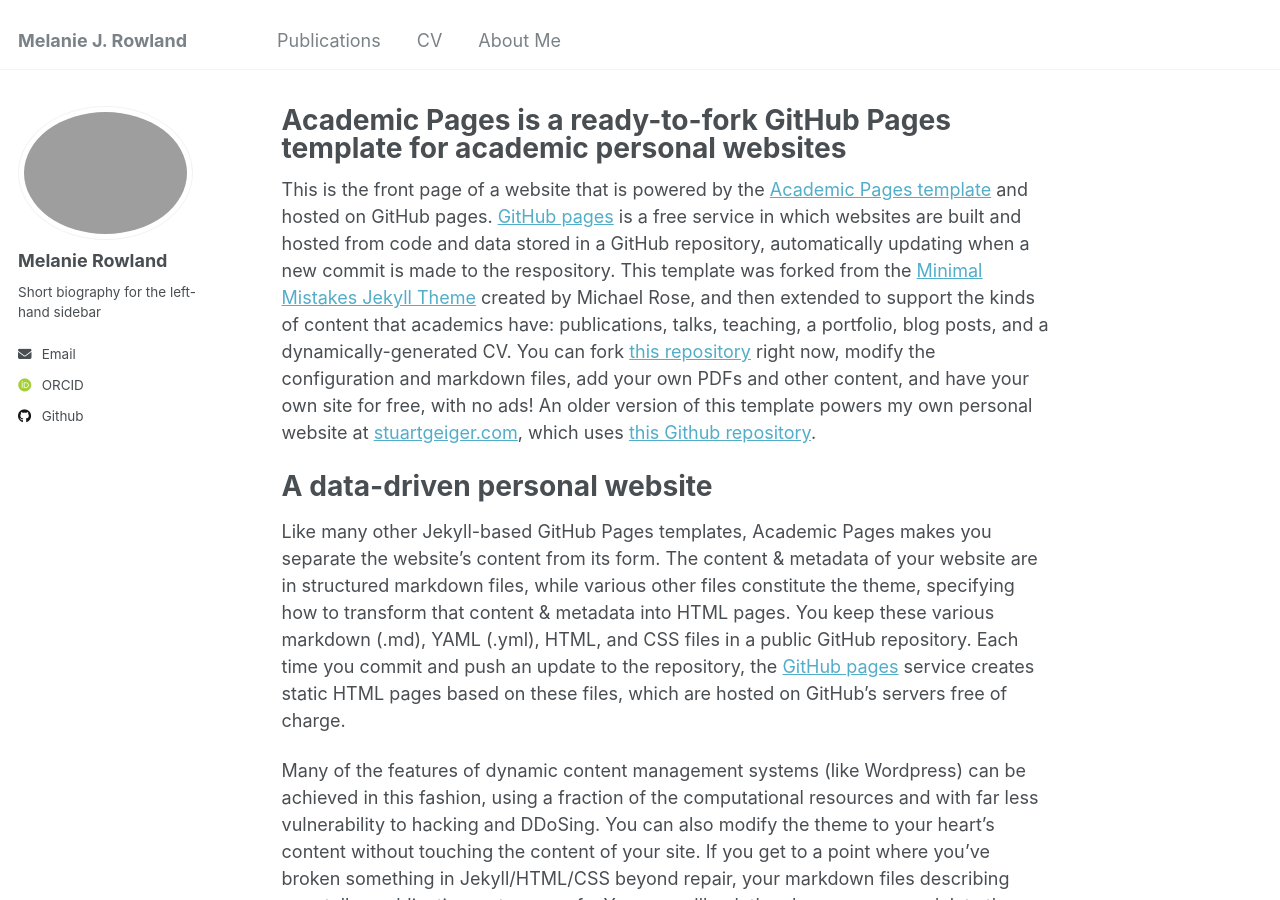
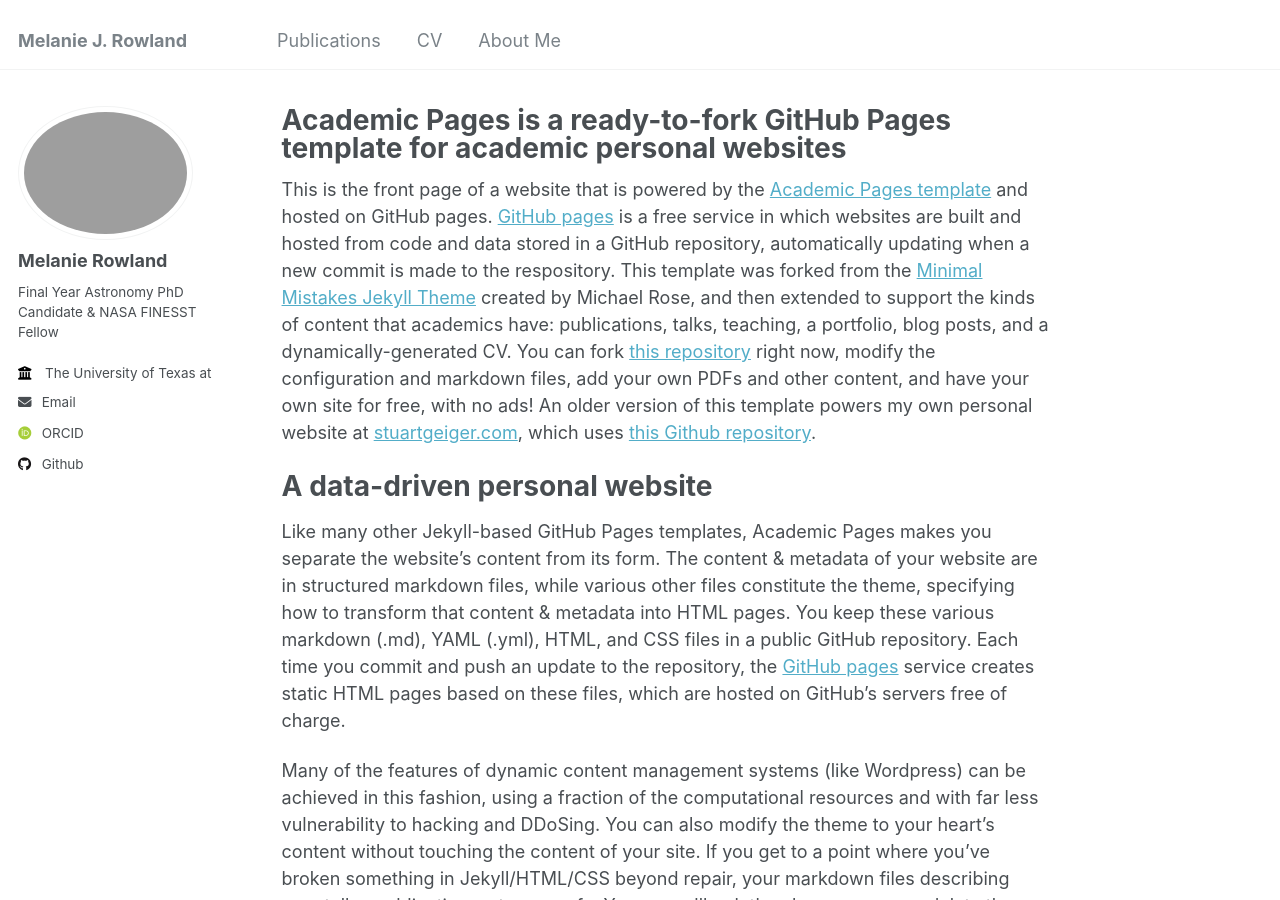
Before and after one commit to melrows/melrows.github.io, a Jekyll site: the page built from _pages/about.md, in a window 1280 px wide and 900 px high. Built offline with Jekyll 4.4.1, drawn with Linux system fonts in a browser that asks for light colours; some web fonts are replaced.

Commit message:
Update _config.yml

```diff
--- a/_config.yml
+++ b/_config.yml
@@ -11,7 +11,7 @@ locale                   : "en-US"
 title                    : "Melanie J. Rowland"
 title_separator          : "-"
 name                     : #&name "Your Name"
-description              : &description "Final Year Astronomy PhD Candidate at the University of Texas at Austin and NASA FINESST Fellow"
+description              : &description ""
 url                      : https://melrows.github.io # the base hostname & protocol for your site e.g. "https://mmistakes.github.io"
 baseurl                  : "" # the subpath of your site, e.g. "/blog"
 repository               :
@@ -24,9 +24,9 @@ author:
   avatar           : "prof_pick.jpg"
   name             : "Melanie Rowland"
   pronouns         : # example: "she/her"
-  bio              : "Short biography for the left-hand sidebar"
+  bio              : "Final Year Astronomy PhD Candidate & NASA FINESST Fellow"
   location         : #"Earth"
-  employer         : #"Red Brick University"
+  employer         : "The University of Texas at Austin"
   uri              : # URL
   email            : "mrowland@utexas.edu"
 
```
